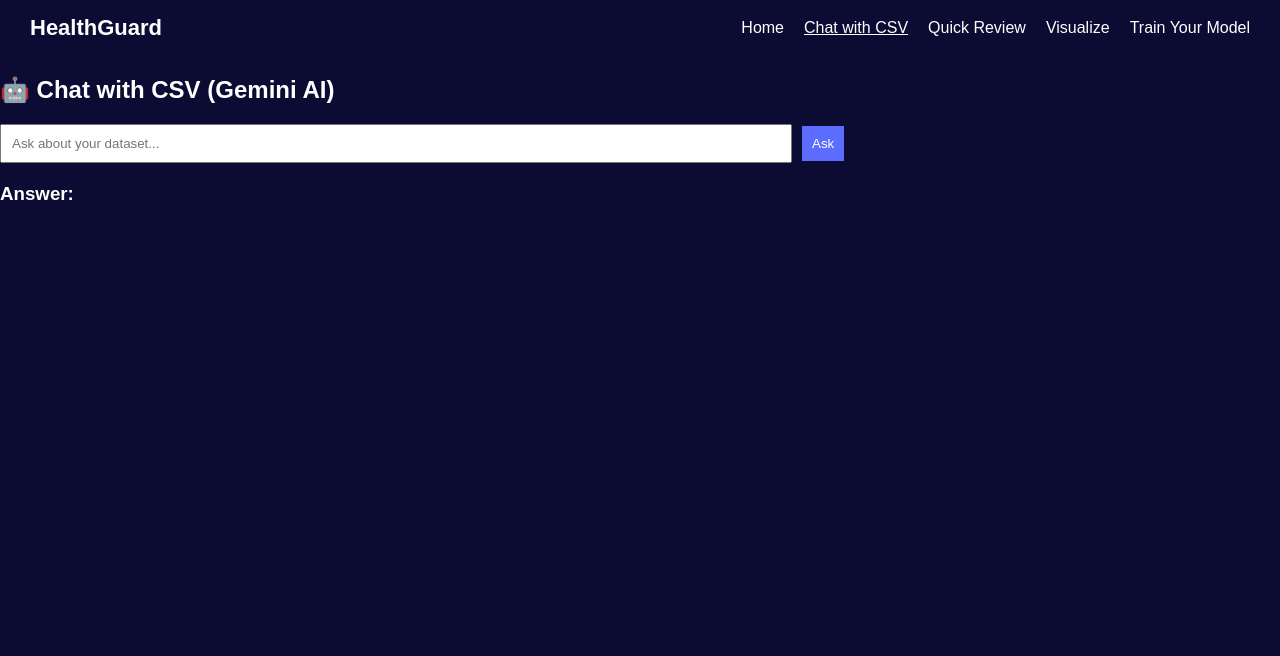
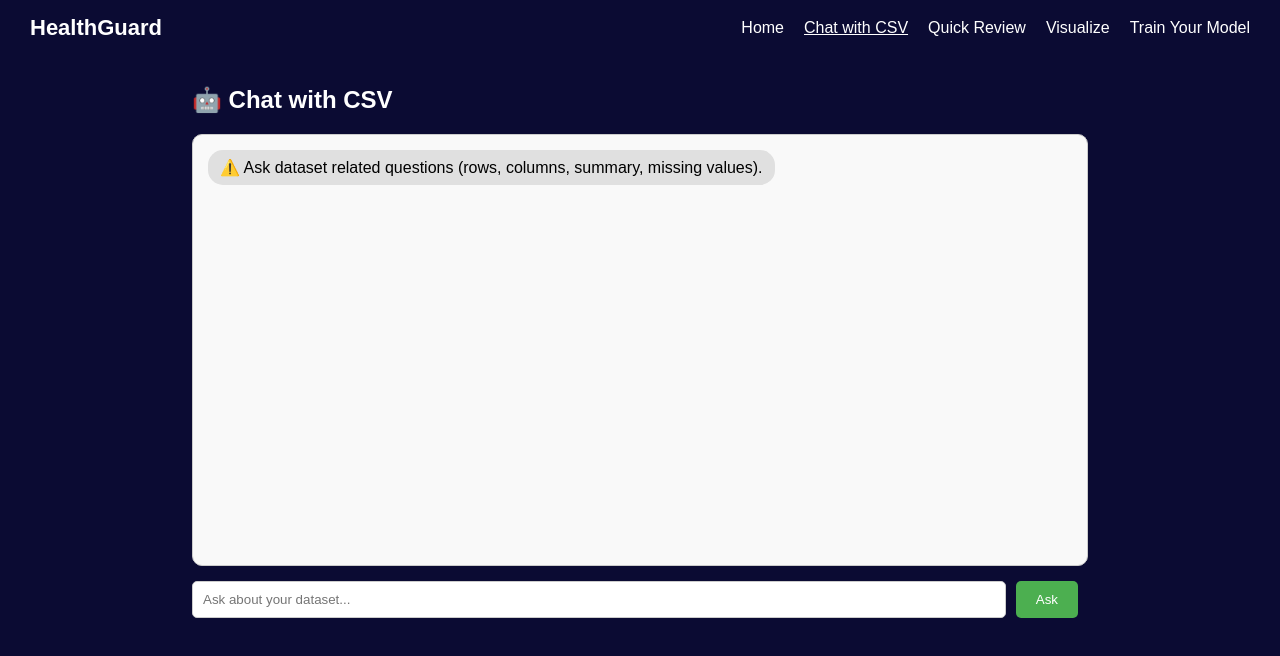
Before and after one commit to gulnazshaikh/HealthGuard-New, a React (Create React App) app in the folder frontend/: page /chat in a window 1280 px wide. Shown: the top 656 px of the page. Built offline with nearby package versions, Linux system fonts and the light colour scheme.

Commit message:
chatwithcsv done

```diff
--- a/frontend/src/components/ChatWithCSV.js
+++ b/frontend/src/components/ChatWithCSV.js
@@ -3,63 +3,117 @@ import axios from "axios";
 
 export default function ChatWithCSV() {
   const [question, setQuestion] = useState("");
-  const [answer, setAnswer] = useState("");
+  const [messages, setMessages] = useState([
+    { type: "bot", text: "⚠️ Ask dataset related questions (rows, columns, summary, missing values)." }
+  ]);
   const [loading, setLoading] = useState(false);
 
   const handleAsk = async () => {
     if (!question.trim()) {
-      setAnswer("❌ Please type a question first.");
       return;
     }
 
+    const userMessage = { type: "user", text: question };
+    setMessages(prev => [...prev, userMessage]);
+
     try {
       setLoading(true);
-      setAnswer("");
 
       const res = await axios.post("http://127.0.0.1:5000/chat", {
         question: question
       });
 
+      let botReply = "❌ No response from server.";
+
       if (res.data.answer) {
-        setAnswer(res.data.answer);
+        botReply = res.data.answer;
       } else if (res.data.error) {
-        setAnswer("❌ " + res.data.error);
-      } else {
-        setAnswer("❌ No response from server.");
+        botReply = "❌ " + res.data.error;
       }
+
+      setMessages(prev => [...prev, { type: "bot", text: botReply }]);
 
     } catch (error) {
       console.error("CHAT ERROR:", error);
-      setAnswer("⚠️ Backend error. Make sure CSV is uploaded & cleaned.");
+      setMessages(prev => [
+        ...prev,
+        { type: "bot", text: "⚠️ Backend error. Make sure CSV is uploaded & cleaned." }
+      ]);
     }
 
+    setQuestion("");
     setLoading(false);
   };
 
   return (
-    <div className="page">
-      <h2>🤖 Chat with CSV (Gemini AI)</h2>
+    <div style={{ width: "70%", margin: "auto", marginTop: "30px" }}>
+      <h2>🤖 Chat with CSV</h2>
 
+      <div
+        style={{
+          border: "1px solid #ccc",
+          borderRadius: "10px",
+          padding: "15px",
+          height: "400px",
+          overflowY: "auto",
+          marginBottom: "15px",
+          background: "#f9f9f9"
+        }}
+      >
+        {messages.map((msg, index) => (
+          <div
+            key={index}
+            style={{
+              textAlign: msg.type === "user" ? "right" : "left",
+              marginBottom: "10px"
+            }}
+          >
+            <span
+              style={{
+                display: "inline-block",
+                padding: "8px 12px",
+                borderRadius: "15px",
+                background: msg.type === "user" ? "#4CAF50" : "#e0e0e0",
+                color: msg.type === "user" ? "white" : "black",
+                whiteSpace: "pre-wrap"
+              }}
+            >
+              {msg.text}
+            </span>
+          </div>
+        ))}
+
+        {loading && <p>🤖 Thinking...</p>}
+      </div>
+
+      <div style={{ display: "flex", gap: "10px" }}>
         <input
           type="text"
           value={question}
           onChange={(e) => setQuestion(e.target.value)}
+          onKeyDown={(e) => e.key === "Enter" && handleAsk()}
           placeholder="Ask about your dataset..."
-        style={{ width: "60%", padding: "10px" }}
+          style={{
+            flex: 1,
+            padding: "10px",
+            borderRadius: "5px",
+            border: "1px solid #ccc"
+          }}
         />
 
         <button
           onClick={handleAsk}
-        style={{ marginLeft: "10px", padding: "10px" }}
+          style={{
+            padding: "10px 20px",
+            border: "none",
+            borderRadius: "5px",
+            background: "#4CAF50",
+            color: "white",
+            cursor: "pointer"
+          }}
         >
           Ask
         </button>
-
-      {loading && <p>🤖 Thinking...</p>}
-
-      <div style={{ marginTop: "20px" }}>
-        <h3>Answer:</h3>
-        <p style={{ whiteSpace: "pre-wrap" }}>{answer}</p>
       </div>
     </div>
   );
```
Also changed, not shown: 1 other file (tests, documents, lock files or other folders). Lines whose indentation alone changed are shown as unchanged.
